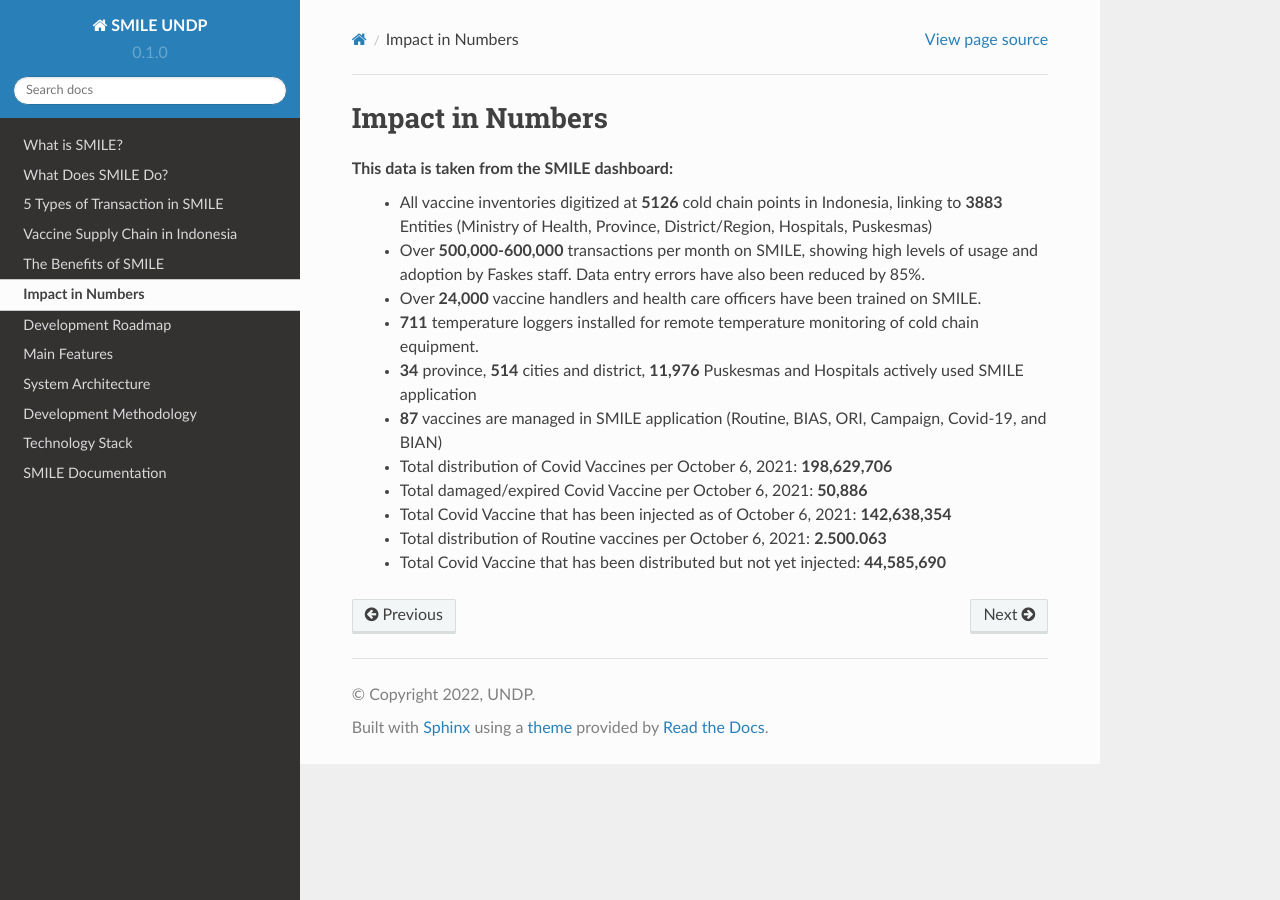
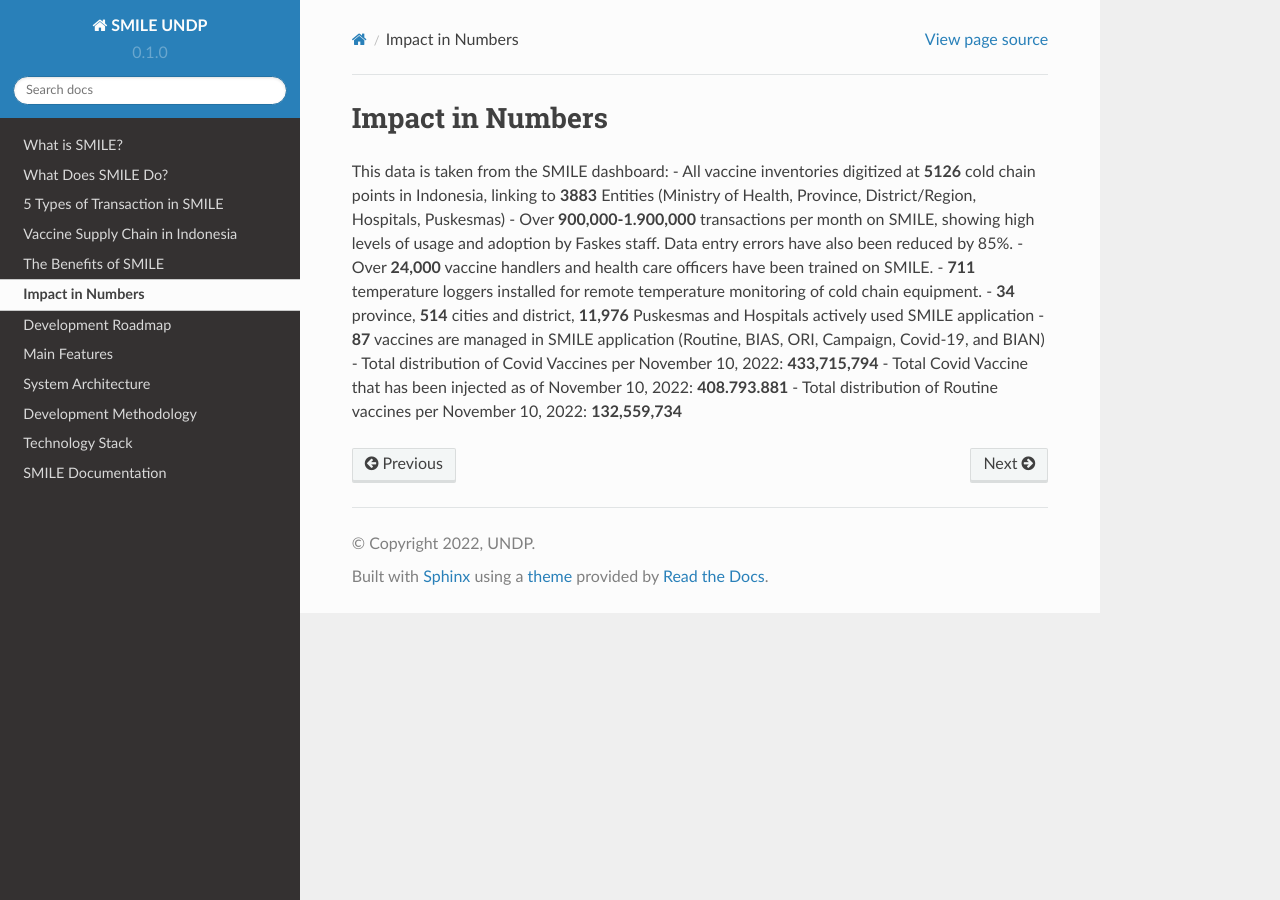
Before and after one commit to smile-indonesia/documentation, a Sphinx documentation site: the page built from docs/source/impact.rst, in a window 1280 px wide. Built offline with Sphinx 7.4.7 and the Read the Docs theme 2.0.0, drawn with Linux system fonts in a browser that asks for light colours.

Commit message:
Update Impact

```diff
--- a/docs/source/impact.rst
+++ b/docs/source/impact.rst
@@ -2,14 +2,12 @@
 =====
 
 This data is taken from the SMILE dashboard:
- - All vaccine inventories digitized at **5126** cold chain points in Indonesia, linking to **3883** Entities (Ministry of Health, Province, District/Region, Hospitals, Puskesmas)
- - Over **500,000-600,000** transactions per month on SMILE, showing high levels of usage and adoption by Faskes staff. Data entry errors have also been reduced by 85%.
- - Over **24,000** vaccine handlers and health care officers have been trained on SMILE.
- - **711** temperature loggers installed for remote temperature monitoring of cold chain equipment.
- - **34** province, **514** cities and district, **11,976** Puskesmas and Hospitals actively used SMILE application
- - **87** vaccines are managed in SMILE application (Routine, BIAS, ORI, Campaign, Covid-19, and BIAN)
- - Total distribution of Covid Vaccines per October 6, 2021: **198,629,706**
- - Total damaged/expired Covid Vaccine per October 6, 2021: **50,886**
- - Total Covid Vaccine that has been injected as of October 6, 2021: **142,638,354**
- - Total distribution of Routine vaccines per October 6, 2021: **2.500.063**
- - Total Covid Vaccine that has been distributed but not yet injected: **44,585,690**
+- All vaccine inventories digitized at **5126** cold chain points in Indonesia, linking to **3883** Entities (Ministry of Health, Province, District/Region, Hospitals, Puskesmas)
+- Over **900,000-1.900,000** transactions per month on SMILE, showing high levels of usage and adoption by Faskes staff. Data entry errors have also been reduced by 85%.
+- Over **24,000** vaccine handlers and health care officers have been trained on SMILE.
+- **711** temperature loggers installed for remote temperature monitoring of cold chain equipment.
+- **34** province, **514** cities and district, **11,976** Puskesmas and Hospitals actively used SMILE application
+- **87** vaccines are managed in SMILE application (Routine, BIAS, ORI, Campaign, Covid-19, and BIAN)
+- Total distribution of Covid Vaccines per November 10, 2022: **433,715,794**
+- Total Covid Vaccine that has been injected as of November 10, 2022: **408.793.881**
+- Total distribution of Routine vaccines per November 10, 2022: **132,559,734**
```
